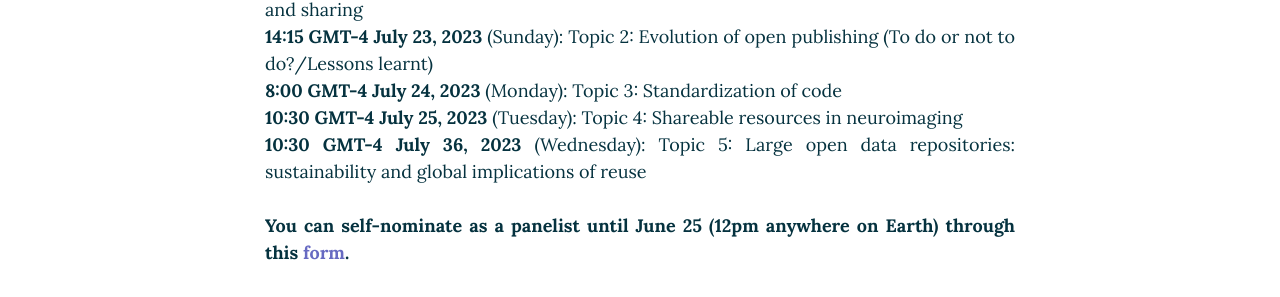
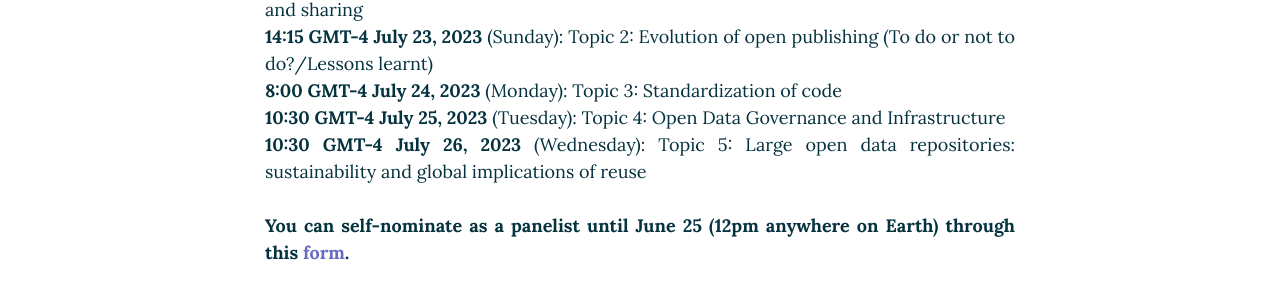
Before and after one commit to ohbm/osr2023, a Jekyll site: the page built from submit.md, in a window 1280 px wide and 900 px high, scrolled down 762 px. Shown: the part 154-451 px from the top of the window. Built offline with Jekyll 4.4.1, drawn with Linux system fonts in a browser that asks for light colours; nearby versions of some CDN libraries.

Commit message:
Update submit.md

```diff
--- a/submit.md
+++ b/submit.md
@@ -31,8 +31,8 @@
 **8:00 GMT-4 July 23, 2023** (Sunday): Topic 1: Telehealth as a tool for open data research and sharing <br>
 **14:15 GMT-4 July 23, 2023** (Sunday): Topic 2: Evolution of open publishing (To do or not to do?/Lessons learnt) <br>
 **8:00 GMT-4 July 24, 2023** (Monday): Topic 3: Standardization of code <br>
-**10:30 GMT-4 July 25, 2023** (Tuesday): Topic 4: Shareable resources in neuroimaging <br>
-**10:30 GMT-4 July 36, 2023** (Wednesday): Topic 5: Large open data repositories: sustainability and global implications of reuse <br><br>
+**10:30 GMT-4 July 25, 2023** (Tuesday): Topic 4: Open Data Governance and Infrastructure <br>
+**10:30 GMT-4 July 26, 2023** (Wednesday): Topic 5: Large open data repositories: sustainability and global implications of reuse <br><br>
 
 **You can self-nominate as a panelist until June 25 (12pm anywhere on Earth) through this [form](https://forms.office.com/r/sWBzuATwDp){:target="_blank"}.**<br> <br>
 After this date, the nominations will be reviewed by the OSR team based on the experience in the topic and a diversity of speakers, and we will notify the self-nominees in early July. <br>
```
